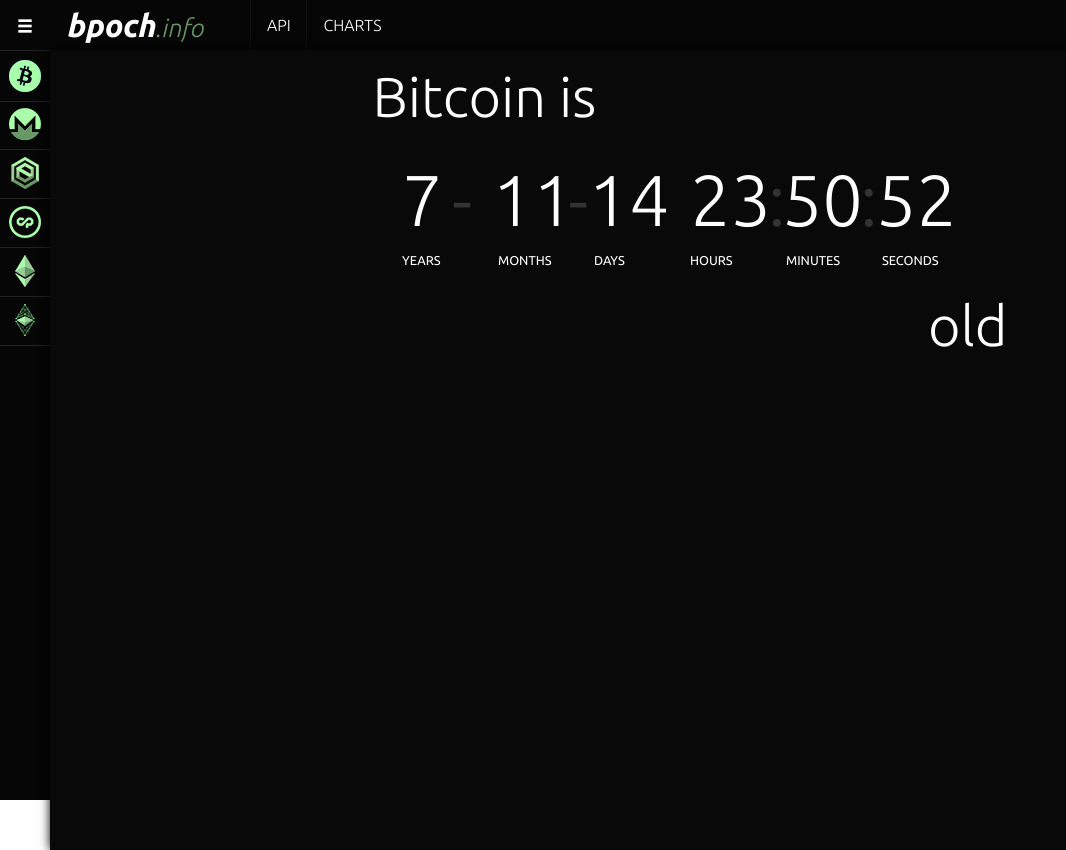
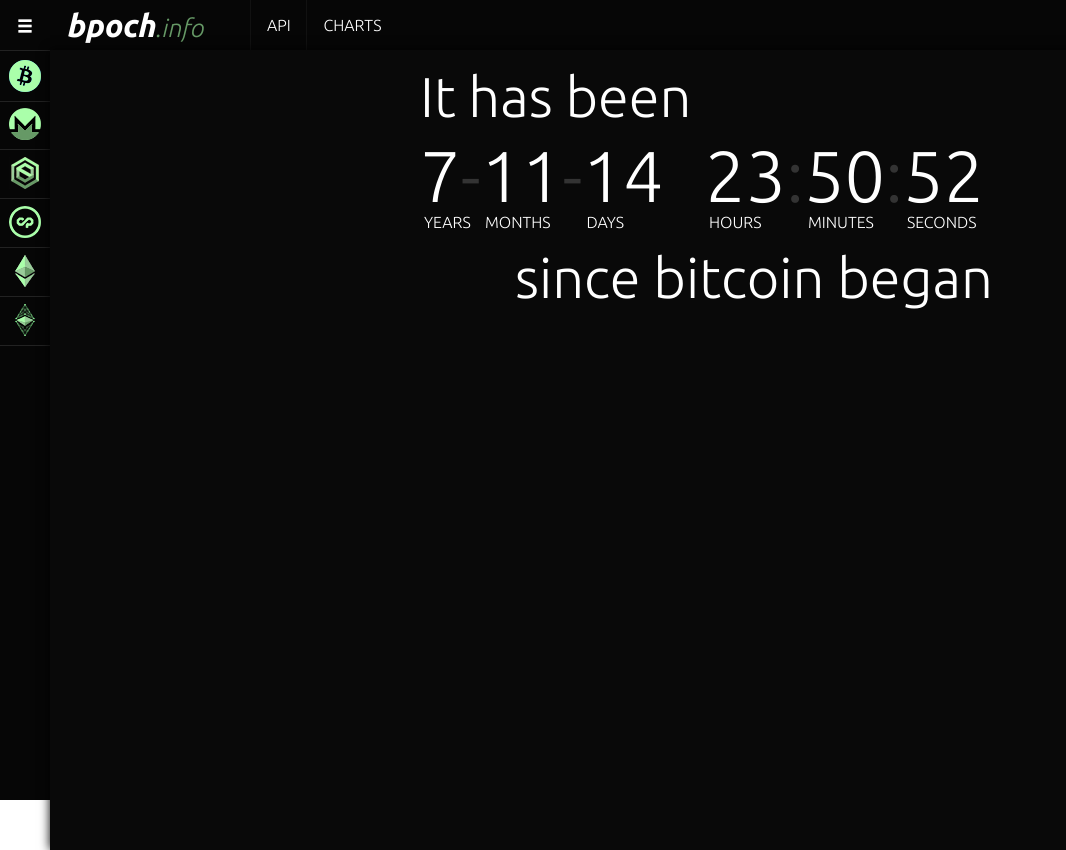
Before and after one commit to sneurlax/bpoch, a PHP site: page / in a window 1280 px wide; the page is wider, and only the part inside the window is pictured. Shown: that part, without its empty margins (0-1066 px from the left). Run offline with PHP 8.4, Linux system fonts and the light colour scheme; some libraries are stand-ins or nearby versions.

Commit message:
front-page style change

```diff
--- a/www/info/css/theme.css
+++ b/www/info/css/theme.css
@@ -74,38 +74,56 @@
 	color: #fff;
 }
 
-#age div:nth-child(2) h1:before {
-  content: "-";
-  margin-left: -46px;
-  margin-right: 20px;
-  color: #333;
+#age h2 {
+  white-space: nowrap;
 }
 
-#age div:nth-child(3) h1:before {
-  content: "-";
-  margin-left: -26px;
+#age h1 {
   color: #333;
+  white-space: nowrap;
 }
 
-#age div:nth-child(5) h1:before {
-  content: ":";
-  margin-left: -18px;
-  margin-right: -4px;
-  color: #333;
+#age h1 span {
+  color: #fff;
+  position: relative;
 }
 
-#age div:nth-child(6) h1:before {
-  content: ":";
-  margin-left: -22px;
-  margin-right: -2px;
-  color: #333;
+#age-years:after, #age-months:after, #age-weeks:after, #age-days:after, #age-date:after, #age-hours:after, #age-minutes:after, #age-seconds:after {
+  position: absolute;
+  left: 4px;
+  bottom: -16px;
+  font-size: 16px;
+  text-transform: uppercase
 }
 
-.col-age {
-  display: inline-block;
-  width: 6em;
+#age-years:after {
+  content: "years";
 }
 
-#age small {
-  text-transform: uppercase;
+#age-months:after {
+  content: "months";
 }
+
+#age-weeks:after {
+  content: "weeks";
+}
+
+#age-days:after {
+  content: "days";
+}
+
+#age-date:after {
+  content: "days";
+}
+
+#age-hours:after {
+  content: "hours";
+}
+
+#age-minutes:after {
+  content: "minutes";
+}
+
+#age-seconds:after {
+  content: "seconds";
+}
--- a/www/info/index.php
+++ b/www/info/index.php
@@ -9,7 +9,7 @@
     <link rel="shortcut icon" href="/img/favicon.png" type="image/x-icon">
 
     <link href="css/bootstrap-reboot.css" rel="stylesheet">
-    <link href="css/bootstrap-flex.css" rel="stylesheet">
+    <link href="css/bootstrap.css" rel="stylesheet">
     <!-- <link rel="stylesheet" href="https://maxcdn.bootstrapcdn.com/bootstrap/3.3.7/css/bootstrap.min.css" integrity="sha384-BVYiiSIFeK1dGmJRAkycuHAHRg32OmUcww7on3RYdg4Va+PmSTsz/K68vbdEjh4u" crossorigin="anonymous"> -->
     <link href="/css/navmenu.css" rel="stylesheet">
     <link href="/css/theme.css" rel="stylesheet">
@@ -67,30 +67,37 @@
     ?>
 
     <div class="wrapper">
-      <div class="container">
+      <div class="container" id="age">
+        <div class="row">
+          <div class="col-md-3"></div>
+          <div class="col-md-5">
+            <h2 class="display-4">It has been</h2>
+          </div>
+          <div class="col-md-4"></div>
+        </div>
+
         <div class="row flex-items-xs-center">
-          <div class="col-xs-7">
-            <h2 class="display-4">Bitcoin is</h2>
+          <div class="col-md-3"></div>
+          <div class="col-md-3">
+            <h1 class="display-3">
+              <span id="age-years"><?php echo $years; ?></span>-<span id="age-months"><?php echo $months; ?></span>-<!--<span id="age-weeks"><?php echo $weeks; ?></span><span id="age-days"><?php echo $days; ?></span>--><span id="age-date"><?php echo sprintf("%02d", $date); ?></span>
+            </h1>
           </div>
+          &nbsp;
+          <div class="col-md-3">
+            <h1 class="display-3">
+              <span id="age-hours"><?php echo sprintf("%02d", $hours); ?></span>:<span id="age-minutes"><?php echo sprintf("%02d", $minutes); ?></span>:<span id="age-seconds"><?php echo sprintf("%02d", $seconds); ?></span>
+            </h1>
+          </div>
+          <div class="col-md-3"></div>
         </div>
         <br>
-        <div class="row flex-items-xs-center" id="age">
-          <div class="col-age"><h1 class="display-3" id="age-years"><?php echo $years; ?></h1><small>Years</small></div>
-          <div class="col-age"><h1 class="display-3" id="age-months"><?php echo $months; ?></h1><small>Months</small></div>
-          <!--
-          <div class="col-age"><h1 class="display-3" id="age-weeks"><?php echo $weeks; ?></h1></div>
-          <div class="col-age"><h1 class="display-3" id="age-days"><?php echo $days; ?></h1></div>
-          -->
-          <div class="col-age"><h1 class="display-3" id="age-date"><?php echo sprintf("%02d", $date); ?></h1><small>Days</small></div>
-          <div class="col-age"><h1 class="display-3" id="age-hours"><?php echo sprintf("%02d", $hours); ?></h1><small>Hours</small></div>
-          <div class="col-age"><h1 class="display-3" id="age-minutes"><?php echo sprintf("%02d", $minutes); ?></h1><small>Minutes</small></div>
-          <div class="col-age"><h1 class="display-3" id="age-seconds"><?php echo sprintf("%02d", $seconds); ?></h1><small>Seconds</small></div>
-        </div>
-        <br>
-        <div class="row flex-items-xs-center">
-          <div class="col-xs-7">
-            <h2 class="display-4" style="float: right;">old</h2>
+        <div class="row">
+          <div class="col-md-4"></div>
+          <div class="col-md-6">
+            <h2 class="display-4">since bitcoin began</h2>
           </div>
+          <div class="col-md-2"></div>
         </div>
       </div>
     </div>
```
